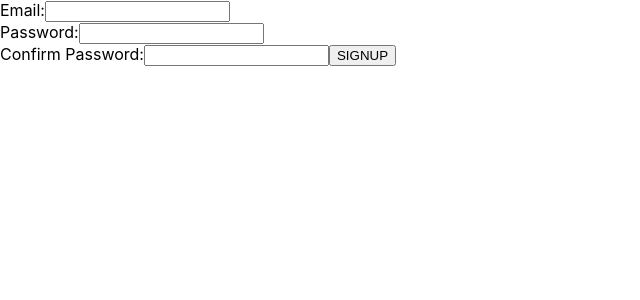
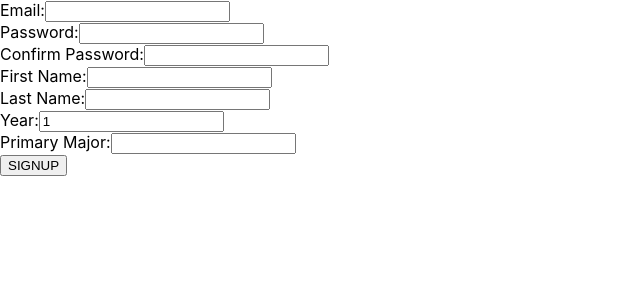
Before and after one commit to jasongir/hooscheds, a Next.js app: page /signup in a window 1280 px wide. Shown: the top 300 px of the page, without its empty margins (0-640 px from the left). Built offline with nearby package versions, Linux system fonts and the light colour scheme.

Commit message:
[SignUp Done]

```diff
--- a/pages/api/signup/index.tsx
+++ b/pages/api/signup/index.tsx
@@ -11,10 +11,18 @@ export default async function handler(
         const reqData = {
 			student_id: req.body.student_id,
 			password: req.body.password,
+			first_name : req.body.first_name,
+			last_name : req.body.last_name,
+			year : req.body.year,
+			primary_major: req.body.primary_major
 		};
 		const Student = z.object({
 			student_id: z.string().max(100),
 			password: z.string().max(100),
+			first_name : z.string().max(100),
+			last_name : z.string().max(100),
+			year: z.number().int().gte(1).lte(5),
+			primary_major: z.string().max(100)
 		});
 
 		const result = Student.safeParse(reqData);
@@ -26,7 +34,7 @@ export default async function handler(
 					`INSERT INTO
             Student(student_id, password, first_name, last_name, year, num_friends, primary_major)
             VALUES (?, ?, ?, ?, ?, ?, ?)`,
-					[result.data.student_id.substring(0, result.data.student_id.indexOf("@")), result.data.password, "", "", 1, 0, "" ],
+					[result.data.student_id.substring(0, result.data.student_id.indexOf("@")), result.data.password, result.data.first_name, result.data.last_name, result.data.year, 0, result.data.primary_major],
 					"Failed to insert into Student"
 				);
                 console.log(result.data.student_id.substring(0, result.data.student_id.indexOf("@")));
--- a/pages/signup.tsx
+++ b/pages/signup.tsx
@@ -41,7 +41,7 @@ export default function SignUp() {
     const onSubmitHandler = (e: React.SyntheticEvent) => {
 		e.preventDefault();
 		const { student_id, password, first_name, last_name, year, num_friends, primary_major } = formState;
-		if (mode === "SIGNUP" && password === confirmPassword && student_id && password && confirmPassword) {
+		if (mode === "SIGNUP" && password === confirmPassword && student_id && password && confirmPassword && first_name && last_name && year && primary_major) {
             //console.log(student_id.substring(0,student_id.indexOf("@")))
 			postMutation.mutate({ student_id, password, first_name, last_name, year, num_friends, primary_major });
             router.push("/home")
@@ -93,6 +93,57 @@ return (
                 onChange={(e) => setConfirmPassword(e.target.value)}
             />
         </label>
+        <HtmlInput
+            name="first_name"
+            label="First Name:"
+            type ="text"
+            value={formState.first_name}
+            onChange={(e: React.FormEvent) =>
+                setFormState({
+                    ...formState,
+                    first_name: (e.target as HTMLInputElement).value,
+                })
+            }
+        />
+        <HtmlInput
+            name="last_name"
+            label="Last Name:"
+            type ="text"
+            value={formState.last_name}
+            onChange={(e: React.FormEvent) =>
+                setFormState({
+                    ...formState,
+                    last_name:(e.target as HTMLInputElement).value,
+                })
+            }
+        />
+        <HtmlInput
+            name="year"
+            label="Year:"
+            type ="number"
+            // min={1}
+			// max={5}
+            value={formState.year}
+            onChange={(e: React.FormEvent) =>
+                setFormState({
+                    ...formState,
+                    year: Number((e.target as HTMLInputElement).value),
+                })
+            }
+        />
+        <HtmlInput
+            name="primary_major"
+            label="Primary Major:"
+            type ="text"
+            value={formState.primary_major}
+            onChange={(e: React.FormEvent) =>
+                setFormState({
+                    ...formState,
+                    primary_major: (e.target as HTMLInputElement).value,
+                })
+            }
+        />
+
         <button>{mode}</button>
         {/* <div className="form-group">
             <a href="http://localhost:3000/login" target="_blank">
```
Also changed, not shown: utils/utils.ts (+8 -0 lines).
